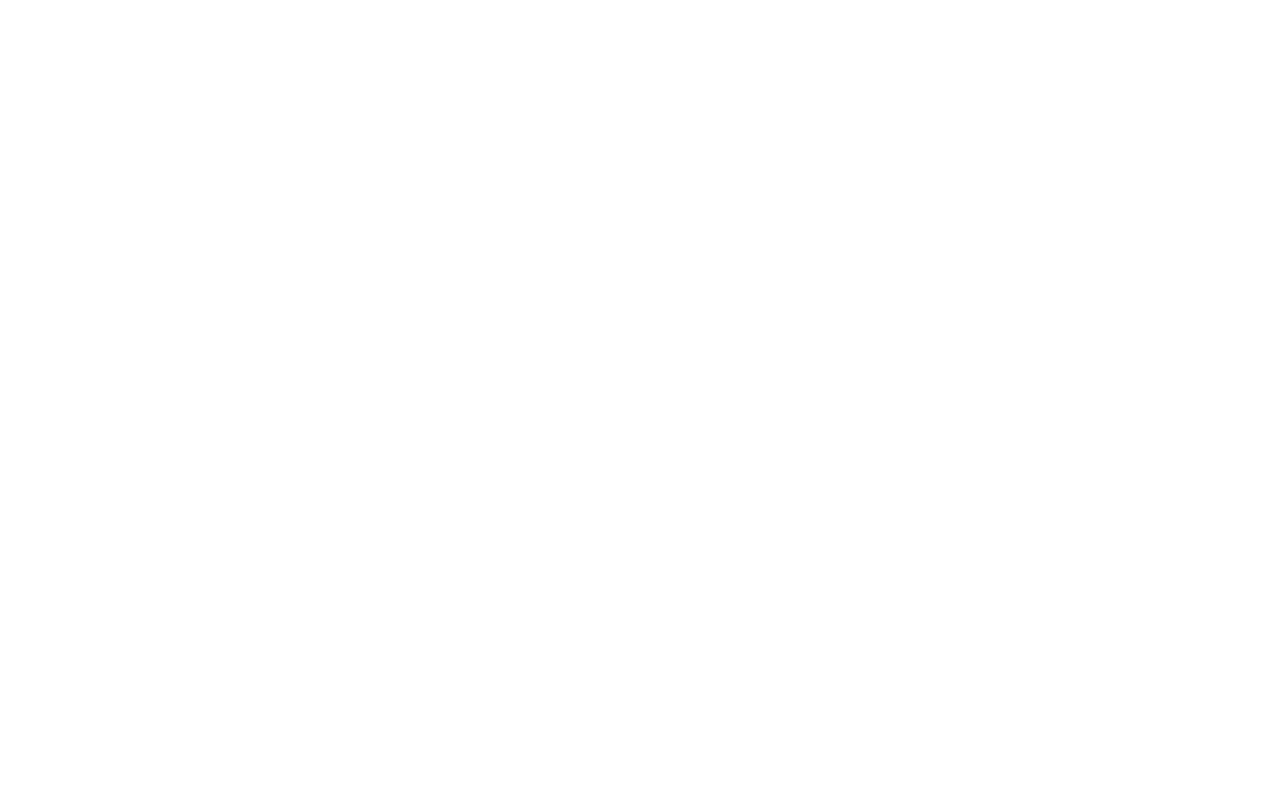
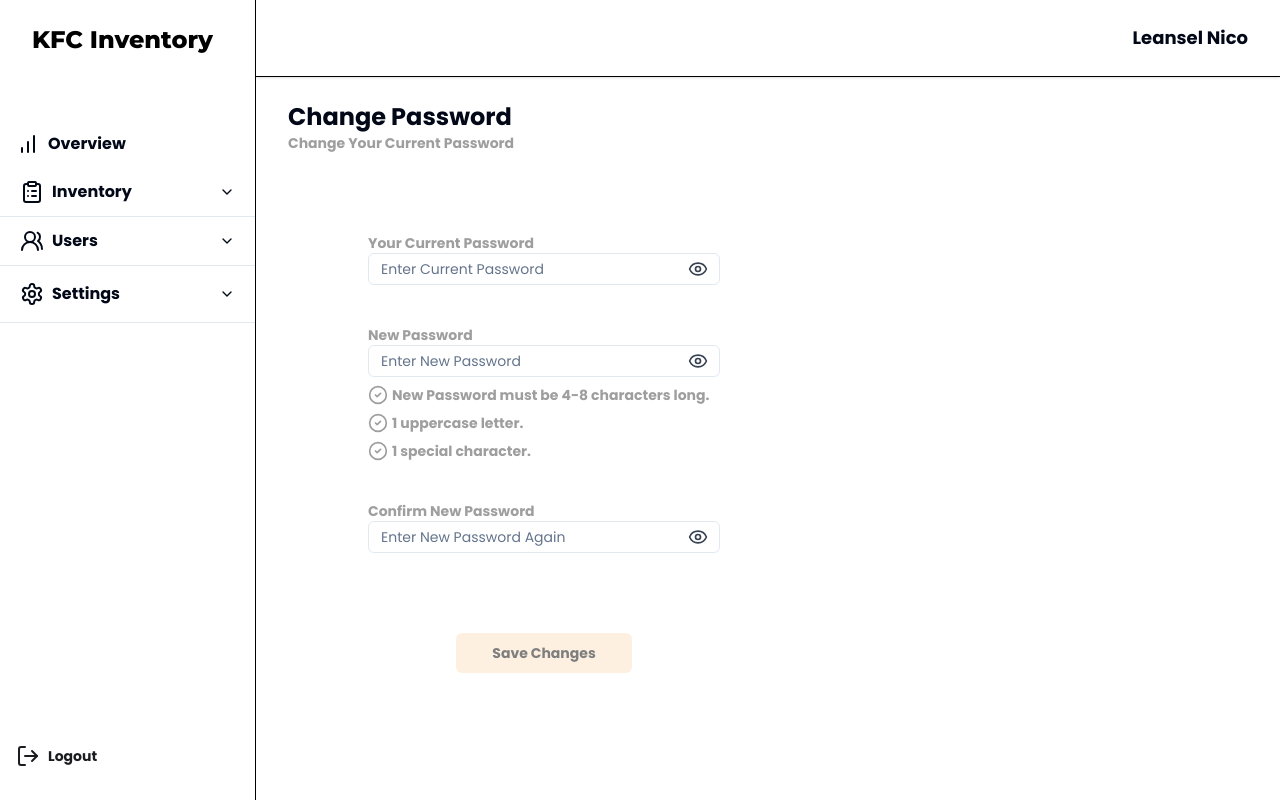
Before and after one commit to RaymartDev/aims, a React (Vite) app in the folder frontend/: page /changepassword in a window 1280 px wide. Before the commit this address had no page. Built offline with nearby package versions, Linux system fonts and the light colour scheme; the HTML template or start-up script is replaced by a standard one.

Commit message:
change password done

```diff
--- a/frontend/src/App.tsx
+++ b/frontend/src/App.tsx
@@ -6,6 +6,8 @@
 import Employee from './pages/Employee'
 import Store from './pages/Store'
 import Supplier from './pages/Supplier'
+import ChangePassword from './pages/ChangePassword'
+
 
 function App() {
 
@@ -21,6 +23,8 @@
           <Route path="/employee" element={<Employee />} />
           <Route path="/store" element={<Store />} />
           <Route path="/supplier" element={<Supplier />} />
+          {/*Settings */}
+          <Route path='/changepassword' element={<ChangePassword/>}/>
       </ Routes>
     </ BrowserRouter>
   )
--- a/frontend/src/Components/appLayout/Sidebar.tsx
+++ b/frontend/src/Components/appLayout/Sidebar.tsx
@@ -120,7 +120,7 @@
                     </NavLink>
                   </AccordionContent>
                   <AccordionContent className="my-0 py-0 border-b">
-                      <NavLink to="/store" className={({ isActive }) =>
+                      <NavLink to="/changepassword" className={({ isActive }) =>
                         `flex items-center transition duration-200 h-14 ${
                           isActive ? 'bg-hoverCream' : 'hover:bg-hoverCream'
                         }`
--- /dev/null
+++ b/frontend/src/Pages/ChangePassword.tsx
@@ -0,0 +1,136 @@
+import { useState, useEffect } from "react";
+import Layout from "@/Components/appLayout/Layout";
+import { Input } from "@/Components/ui/input";
+import { Button } from "@/Components/ui/button";
+import useTogglePasswordVisibility from "@/hooks/useTogglePasswordVisibility";
+import { Eye, EyeOff, CircleCheck } from "lucide-react";
+
+function ChangePassword() {
+  const { isPasswordVisible, togglePasswordVisibility } = useTogglePasswordVisibility();
+
+  const [newPassword, setNewPassword] = useState("");
+  const [confirmPassword, setConfirmPassword] = useState("");
+  const [conditions, setConditions] = useState({
+    length: false,
+    uppercase: false,
+    specialChar: false,
+  });
+  const [isMatch, setIsMatch] = useState(true);
+
+  useEffect(() => {
+    setConditions({
+      length: newPassword.length >= 4 && newPassword.length <= 8,
+      uppercase: /[A-Z]/.test(newPassword),
+      specialChar: /[!@#$%^&*(),.?":{}|<>]/.test(newPassword),
+    });
+
+    setIsMatch(newPassword === confirmPassword);
+  }, [newPassword, confirmPassword]);
+
+  return (
+    <Layout>
+      <div className="flex flex-col h-full">
+        <div>
+          <p className="text-2xl font-bold">Change Password</p>
+          <p className="text-sm font-semibold text-[#9E9E9E]">
+            Change Your Current Password
+          </p>
+        </div>
+        <div className="flex flex-col pt-20 pl-20">
+          <div className="w-[40%]">
+            <p className="text-sm font-semibold text-[#9E9E9E]">
+              Your Current Password
+            </p>
+            <div className="flex items-center relative">
+              <Input
+                className="focus:border-none"
+                autoComplete="current-password"
+                type={isPasswordVisible ? "text" : "password"}
+                placeholder="Enter Current Password"
+              />
+              <span
+                onClick={togglePasswordVisibility}
+                className="absolute right-3 top-1/2 transform -translate-y-1/2 cursor-pointer text-gray-700"
+              >
+                {isPasswordVisible ? <EyeOff size={20} /> : <Eye size={20} />}
+              </span>
+            </div>
+          </div>
+          <div className="w-[40%] pt-10">
+            <p className="text-sm font-semibold text-[#9E9E9E]">New Password</p>
+            <div className="flex items-center relative">
+              <Input
+                className="focus:border-none"
+                autoComplete="new-password"
+                type={isPasswordVisible ? "text" : "password"}
+                placeholder="Enter New Password"
+                value={newPassword}
+                onChange={(e) => setNewPassword(e.target.value)}
+              />
+              <span
+                onClick={togglePasswordVisibility}
+                className="absolute right-3 top-1/2 transform -translate-y-1/2 cursor-pointer text-gray-700"
+              >
+                {isPasswordVisible ? <EyeOff size={20} /> : <Eye size={20} />}
+              </span>
+            </div>
+            <div className="flex flex-col gap-2 pt-2">
+              {!conditions.length && (
+                <p className="text-sm font-semibold text-[#9E9E9E] flex items-center gap-1">
+                  <CircleCheck size={20} />
+                  New Password must be 4-8 characters long.
+                </p>
+              )}
+              {!conditions.uppercase && (
+                <p className="text-sm font-semibold text-[#9E9E9E] flex items-center gap-1">
+                  <CircleCheck size={20} />
+                  1 uppercase letter.
+                </p>
+              )}
+              {!conditions.specialChar && (
+                <p className="text-sm font-semibold text-[#9E9E9E] flex items-center gap-1">
+                  <CircleCheck size={20} />
+                  1 special character.
+                </p>
+              )}
+            </div>
+          </div>
+          <div className="w-[40%] pt-10">
+            <p className="text-sm font-semibold text-[#9E9E9E]">Confirm New Password</p>
+            <div className="flex items-center relative">
+              <Input
+                className="focus:border-none"
+                autoComplete="new-password"
+                type={isPasswordVisible ? "text" : "password"}
+                placeholder="Enter New Password Again"
+                value={confirmPassword}
+                onChange={(e) => setConfirmPassword(e.target.value)}
+              />
+              <span
+                onClick={togglePasswordVisibility}
+                className="absolute right-3 top-1/2 transform -translate-y-1/2 cursor-pointer text-gray-700"
+              >
+                {isPasswordVisible ? <EyeOff size={20} /> : <Eye size={20} />}
+              </span>
+            </div>
+            {!isMatch && (
+              <p className="text-sm font-semibold text-red-600">
+                Passwords do not match.
+              </p>
+            )}
+          </div>
+          <div className="w-[40%] flex justify-center pt-20">
+            <Button
+              className="w-[50%] py-5 bg-[#FCE3C5] text-black font-semibold"
+              disabled={!conditions.length || !conditions.uppercase || !conditions.specialChar || !isMatch}
+            >
+              Save Changes
+            </Button>
+          </div>
+        </div>
+      </div>
+    </Layout>
+  );
+}
+
+export default ChangePassword;
--- a/frontend/src/Pages/Login.tsx
+++ b/frontend/src/Pages/Login.tsx
@@ -1,11 +1,8 @@
 /* eslint-disable @typescript-eslint/no-unsafe-call */
 /* eslint-disable @typescript-eslint/no-unsafe-assignment */
 /* eslint-disable @typescript-eslint/no-misused-promises */
-import { useState } from "react";
 import { Button } from "@/Components/ui/button";
 import { Input } from "@/Components/ui/input";
-import { Label } from "@radix-ui/react-label";
-import { RadioGroup, RadioGroupItem } from "@radix-ui/react-radio-group";
 import {
   Form,
   FormControl,
@@ -38,7 +35,6 @@
 });
 
 function Login() {
-  const [userType, setUserType] = useState<UserType>(UserType.Admin);
   const { isPasswordVisible, togglePasswordVisibility } = useTogglePasswordVisibility();
   const form = useForm({
     resolver: zodResolver(formSchema),
@@ -116,31 +112,6 @@
                 </FormItem>
               )}
             />
-            <RadioGroup
-              defaultValue={userType}
-              onValueChange={(value: UserType) => setUserType(value)}
-              className="flex gap-5 w-[40%] mx-auto justify-center"
-            >
-              {Object.values(UserType).map((type) => (
-                <div key={type} className="flex items-center gap-2">
-                  <RadioGroupItem
-                    value={type}
-                    id={type}
-                    checked={userType === type}
-                    className={`form-radio rounded-full h-4 w-4 border-black transition-colors duration-300 ease-in-out ${
-                      userType === type ? "bg-orange-500" : "bg-[#D9D9D9]"
-                    }`}
-                  >
-                    {/* <span
-                      className={`rounded-full h-4 w-4 transition-colors duration-300 ease-in-out ${
-                        userType === type ? "bg-violet-600" : "bg-[#D9D9D9]"
-                      }`}
-                    ></span> */}
-                  </RadioGroupItem>
-                  <Label htmlFor={type}>{type.charAt(0).toUpperCase() + type.slice(1)}</Label>
-                </div>
-              ))}
-            </RadioGroup>
             <div className="flex justify-center items-center">
               <Button type="submit" className="bg-[#FF7700] hover:bg-[#353535] text-xl w-[85%] rounded-full font-bold tracking-wider py-6">
                 Login
```
